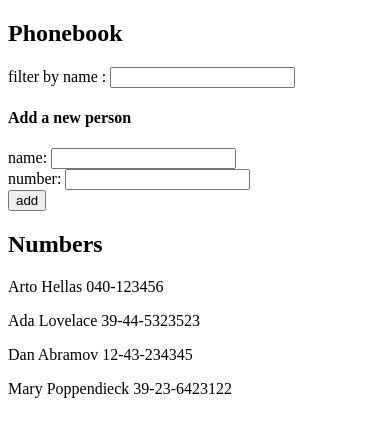
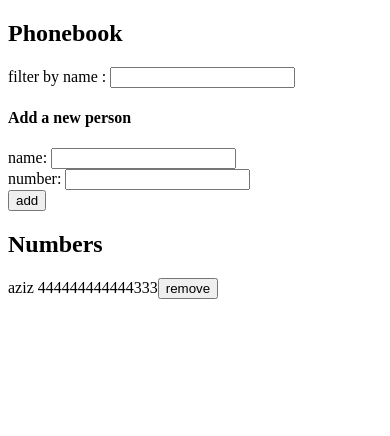
Before and after one commit to dotaziz/fullstackOpen, a React (Create React App) app in the folder part2/phone-book/: page / in a window 390 px wide. Shown: the top 436 px of the page. Built offline with nearby package versions, Linux system fonts and the light colour scheme; data requests are answered from the project's data file.

Commit message:
(part 2): phonebook 2.15.-2.18 exercise

```diff
--- a/part2/phone-book/db.json
+++ b/part2/phone-book/db.json
@@ -1,24 +1,9 @@
 {
-    "persons":[
-      {
-        "name": "Arto Hellas",
-        "number": "040-123456",
-        "id": 1
-      },
-      {
-        "name": "Ada Lovelace",
-        "number": "39-44-5323523",
-        "id": 2
-      },
-      {
-        "name": "Dan Abramov",
-        "number": "12-43-234345",
-        "id": 3
-      },
-      {
-        "name": "Mary Poppendieck",
-        "number": "39-23-6423122",
-        "id": 4
-      }
-    ]
-  }
+  "persons": [
+    {
+      "name": "aziz",
+      "number": "444444444444333",
+      "id": 1
+    }
+  ]
+}
--- a/part2/phone-book/src/App.js
+++ b/part2/phone-book/src/App.js
@@ -3,6 +3,7 @@ import axios from 'axios'
 import Filter from './filter'
 import Form from './form'
 import Phonebook from './phonebook'
+import PhoneBookService from './services/phonebook'
 
 const App = () => {
   const [persons, setPersons] = useState([])
@@ -13,10 +14,18 @@ const App = () => {
   const [newSearch, setSearch] = useState('')
 
   useEffect(()=>{
-    axios.get('http://localhost:3001/persons')
-    .then((response)=>{
-      setPersons(response.data)
+    PhoneBookService.getAll()
+    .then(res=>{
+      setPersons(res.data)
     })
+    .catch(err=>{
+      console.log(err)
+    })
+
+    // axios.get('http://localhost:3001/persons')
+    // .then((response)=>{
+    //   setPersons(response.data)
+    // })
   },[])
 
 
@@ -35,7 +44,7 @@ const App = () => {
       <Filter newSearch={newSearch} setSearch={setSearch} />
       <h4>Add a new person</h4>
       <Form formProps={formProps} />
-      <Phonebook newSearch={newSearch} persons={persons} />
+      <Phonebook newSearch={newSearch} persons={persons} setPersons={setPersons} />
     </div>
   )
 
--- a/part2/phone-book/src/form.js
+++ b/part2/phone-book/src/form.js
@@ -1,16 +1,46 @@
+import phoneBookService from './services/phonebook'
 const Form = ({formProps})=>{
     const {newName,newNumber,persons,setPersons, setNewNumber ,setNewName} = formProps
     const handleSubmit = (e) =>{
         e.preventDefault()
         const personsCopy = [...persons]
-        if(JSON.stringify(persons).includes(JSON.stringify({name: newName}))){
-          alert(`${newName} is already added to phoneBook`)
+        if(JSON.stringify(personsCopy).includes(newName)){
+          // eslint-disable-next-line no-restricted-globals
+          let auth = confirm(`${newName} is already added to phoneBook, do you want to replace the old number with a new one?`)
+          if(auth){
+            let id = personsCopy.find((person)=> person.name === newName)
+            phoneBookService.edit({
+              id:id.id,
+              name: newName,
+              number: newNumber
+            })
+            .then(res=>{
+              phoneBookService.getAll()
+            .then(res=>{
+              setPersons(res.data)
+            })
+            })
+
+          }
         }else{
           personsCopy.push({
             name: newName,
             number: newNumber
           })
-          setPersons(personsCopy)
+          phoneBookService.add({
+            name: newName,
+            number: newNumber
+          })
+          .then(()=>{
+            alert(`${newName} added`)
+            phoneBookService.getAll()
+            .then(res=>{
+              setPersons(res.data)
+            })
+          })
+          .catch(err=>{
+            console.log(err)
+          })
         }
 
     }
@@ -26,10 +56,10 @@ const Form = ({formProps})=>{
         <div>
             <form onSubmit={handleSubmit}>
             <div>
-                name: <input value={newName} onChange={handleNameChange}  />
+                name: <input required value={newName} onChange={handleNameChange}  />
             </div>
             <div>
-                number: <input value={newNumber} onChange={handleNumberChange} />
+                number: <input required value={newNumber} onChange={handleNumberChange} />
             </div>
             <div>
                 <button type="submit">add</button>
--- a/part2/phone-book/src/phonebook.js
+++ b/part2/phone-book/src/phonebook.js
@@ -1,4 +1,6 @@
-const Phonebook = ({newSearch, persons})=>{
+import Remove from "./remove"
+
+const Phonebook = ({newSearch, persons, setPersons})=>{
     return(
         <div>
             <h2>Numbers</h2>
@@ -7,7 +9,9 @@ const Phonebook = ({newSearch, persons})=>{
                     new RegExp(newSearch,'i').exec(person.name)
                 )
                 .map((person,index)=><p key={index}>{person.name} {person.number}</p>) :
-                persons.map((person,index)=> <p key={index}>{person.name} {person.number}</p>)
+                persons.map((person,index)=> <p key={index}>{person.name} {person.number}
+                <Remove id={person.id} name={person.name} setPersons={setPersons} />
+                </p>)
             }
         </div>
     )
--- /dev/null
+++ b/part2/phone-book/src/remove.js
@@ -0,0 +1,32 @@
+import PhoneBookService from './services/phonebook'
+
+const Remove = ({id, setPersons,name})=>{
+
+    function removePerson (id,name){
+        // eslint-disable-next-line no-restricted-globals
+        let auth = confirm(`are you sure you want to remove ${name}?`)
+
+        if(auth){
+            PhoneBookService.remove({id})
+            .then()
+        .then(()=>{
+            PhoneBookService.getAll()
+            .then(res=>{
+                setPersons(res.data)
+            })
+            .catch(err=>{
+                console.log(err)
+            })
+        })
+        }
+    }
+
+    return (
+        <>
+        <button onClick={()=> removePerson(id,name)}>remove</button>
+        </>
+    )
+
+}
+
+export default Remove
--- /dev/null
+++ b/part2/phone-book/src/services/phonebook.js
@@ -0,0 +1,28 @@
+
+import axios  from 'axios'
+
+const url = 'http://localhost:3001/persons'
+
+const getAll= ()=>{
+    return axios.get(url)
+}
+
+const add =({name, number})=>{
+    return axios.post(url,{name,number})
+}
+
+const remove = ({ id })=>{
+    return axios.delete(url.concat(`/${id}`))
+}
+
+const edit = ({ id,name, number })=>{
+    return axios.put(url.concat(`/${id}`),{name,number})
+}
+
+// eslint-disable-next-line import/no-anonymous-default-export
+export default {
+    getAll,
+    add,
+    remove,
+    edit
+}
```
